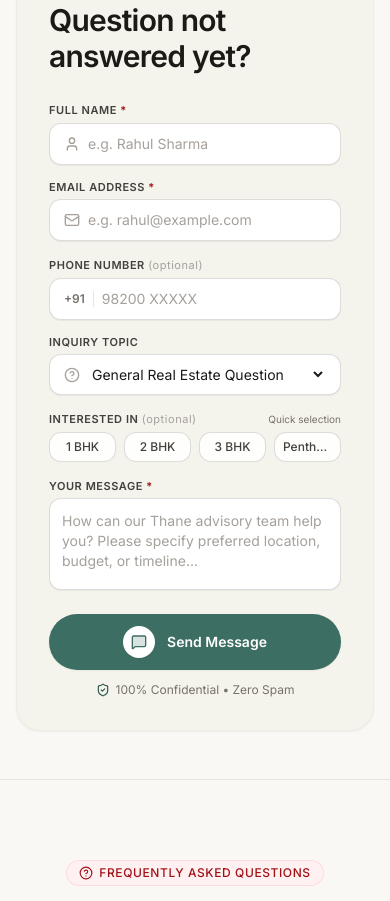
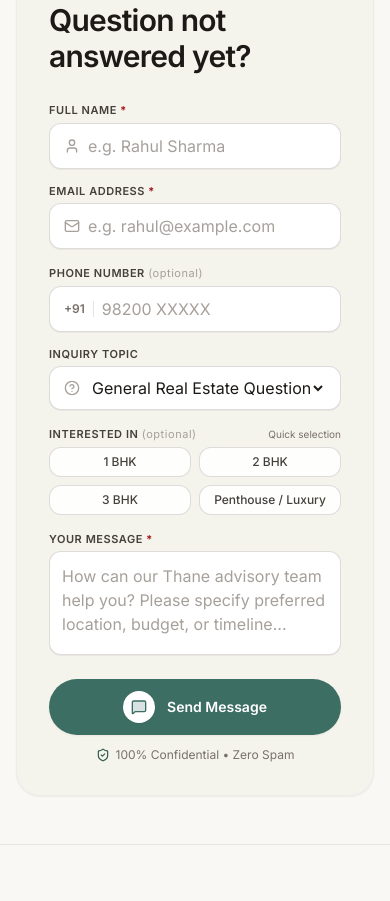
Before and after one commit to bricknbeamrealty/bricknbeamrealty, a Next.js app: page /contact-us in a window 390 px wide. Shown: the part 1080-1981 px from the top of the page. Built offline with nearby package versions, Linux system fonts and the light colour scheme.

Commit message:
fix(responsive): harden mobile layouts, fix iOS input zoom, and align timeline on small viewports

```diff
--- a/src/app/globals.css
+++ b/src/app/globals.css
@@ -8,8 +8,16 @@
 }
 
 /* ==========================================================================
-   LENIS SMOOTH SCROLLING STYLES
+   GLOBAL RESPONSIVE & LENIS SMOOTH SCROLLING STYLES
    ========================================================================== */
+html,
+body {
+  max-width: 100%;
+  overflow-x: hidden;
+  position: relative;
+  -webkit-text-size-adjust: 100%;
+}
+
 html.lenis,
 html.lenis body {
   height: auto;
--- a/src/components/WhatsAppButton.tsx
+++ b/src/components/WhatsAppButton.tsx
@@ -49,7 +49,7 @@ export default function WhatsAppButton() {
             animate={{ opacity: 1, scale: 1, y: 0 }}
             exit={{ opacity: 0, scale: 0.85, y: 15 }}
             transition={{ type: "spring", stiffness: 350, damping: 25 }}
-            className="absolute bottom-16 sm:bottom-20 right-0 w-[310px] sm:w-[350px] rounded-3xl overflow-hidden shadow-[0_20px_60px_rgba(0,0,0,0.6)] border border-black/10 z-50 bg-[#efeae2] font-sans"
+            className="absolute bottom-16 sm:bottom-20 right-0 w-[min(320px,calc(100vw-2.5rem))] sm:w-[350px] rounded-3xl overflow-hidden shadow-[0_20px_60px_rgba(0,0,0,0.6)] border border-black/10 z-50 bg-[#efeae2] font-sans"
           >
             {/* Header: Dark WhatsApp Teal */}
             <div className="bg-[#005c4b] p-4 flex items-center justify-between text-white">
--- a/src/components/contact/ContactUsClient.tsx
+++ b/src/components/contact/ContactUsClient.tsx
@@ -280,7 +280,7 @@ export default function ContactUsClient() {
                                 onChange={handleInputChange}
                                 placeholder="e.g. Rahul Sharma"
                                 required
-                                className="w-full bg-transparent text-stone-900 placeholder:text-stone-400 text-sm outline-none font-normal"
+                                className="w-full bg-transparent text-stone-900 placeholder:text-stone-400 text-base sm:text-sm outline-none font-normal"
                               />
                             </div>
                           </div>
@@ -301,7 +301,7 @@ export default function ContactUsClient() {
                                 onChange={handleInputChange}
                                 placeholder="e.g. rahul@example.com"
                                 required
-                                className="w-full bg-transparent text-stone-900 placeholder:text-stone-400 text-sm outline-none font-normal"
+                                className="w-full bg-transparent text-stone-900 placeholder:text-stone-400 text-base sm:text-sm outline-none font-normal"
                               />
                             </div>
                           </div>
@@ -327,7 +327,7 @@ export default function ContactUsClient() {
                                 onChange={handleInputChange}
                                 placeholder="98200 XXXXX"
                                 maxLength={10}
-                                className="w-full bg-transparent text-stone-900 placeholder:text-stone-400 text-sm outline-none font-normal"
+                                className="w-full bg-transparent text-stone-900 placeholder:text-stone-400 text-base sm:text-sm outline-none font-normal"
                               />
                             </div>
                           </div>
@@ -345,7 +345,7 @@ export default function ContactUsClient() {
                                 name="topic"
                                 value={formData.topic}
                                 onChange={handleInputChange}
-                                className="w-full bg-transparent text-stone-900 text-sm outline-none font-normal cursor-pointer"
+                                className="w-full bg-transparent text-stone-900 text-base sm:text-sm outline-none font-normal cursor-pointer"
                               >
                                 <option value="General Question">General Real Estate Question</option>
                                 <option value="Schedule Site Visit">Schedule VIP Site Visit</option>
@@ -366,7 +366,7 @@ export default function ContactUsClient() {
                           </label>
                           <span className="text-[10px] text-stone-500">Quick selection</span>
                         </div>
-                        <div className="grid grid-cols-4 gap-2">
+                        <div className="grid grid-cols-2 sm:grid-cols-4 gap-2">
                           {["1 BHK", "2 BHK", "3 BHK", "Penthouse / Luxury"].map((chip) => {
                             const isSelected = formData.requirement === chip;
                             return (
@@ -406,7 +406,7 @@ export default function ContactUsClient() {
                               onChange={handleInputChange}
                               placeholder="How can our Thane advisory team help you? Please specify preferred location, budget, or timeline..."
                               required
-                              className="w-full bg-transparent text-stone-900 placeholder:text-stone-400 text-sm outline-none resize-none font-normal"
+                              className="w-full bg-transparent text-stone-900 placeholder:text-stone-400 text-base sm:text-sm outline-none resize-none font-normal"
                             />
                           </div>
                         </div>
--- a/src/components/how-we-work/HowWeWorkClientView.tsx
+++ b/src/components/how-we-work/HowWeWorkClientView.tsx
@@ -390,10 +390,10 @@ export default function HowWeWorkClientView() {
           </div>
 
           {/* Vertical Connected Timeline Track */}
-          <div className="relative max-w-5xl mx-auto pl-6 sm:pl-12 md:pl-20">
+          <div className="relative max-w-5xl mx-auto pl-9 sm:pl-12 md:pl-20">
             {/* The Continuous Vertical Spine */}
             <div
-              className="absolute left-[15px] sm:left-[27px] md:left-[35px] top-6 bottom-16 w-[3px] bg-gradient-to-b from-[#a01115] via-amber-600 to-[#a01115] rounded-full shadow-[0_0_10px_rgba(160,17,21,0.2)]"
+              className="absolute left-[14.5px] sm:left-[27px] md:left-[35px] top-6 bottom-16 w-[3px] bg-gradient-to-b from-[#a01115] via-amber-600 to-[#a01115] rounded-full shadow-[0_0_10px_rgba(160,17,21,0.2)]"
               aria-hidden="true"
             />
 
@@ -416,7 +416,7 @@ export default function HowWeWorkClientView() {
                   >
                     {/* Spine Node Marker */}
                     <div
-                      className={`absolute -left-[30px] sm:-left-[42px] md:-left-[50px] top-5 w-8 h-8 sm:w-11 sm:h-11 rounded-2xl flex items-center justify-center text-white transition-all duration-300 shadow-md ${
+                      className={`absolute -left-[36px] sm:-left-[42px] md:-left-[50px] top-5 w-8 h-8 sm:w-11 sm:h-11 rounded-2xl flex items-center justify-center text-white transition-all duration-300 shadow-md ${
                         isHighlighted
                           ? "bg-[#a01115] ring-4 ring-[#a01115]/25 scale-110 shadow-lg shadow-[#a01115]/30"
                           : "bg-stone-800 group-hover:bg-[#a01115] ring-2 ring-white"
--- a/src/components/properties/PropertiesClientView.tsx
+++ b/src/components/properties/PropertiesClientView.tsx
@@ -358,11 +358,11 @@ export default function PropertiesClientView() {
           </div>
 
           {/* Sort By Dropdown */}
-          <div className="flex items-center gap-2 self-end sm:self-auto">
+          <div className="flex items-center justify-between sm:justify-start w-full sm:w-auto gap-2.5">
             <span className="text-xs text-stone-500 font-medium whitespace-nowrap">
               Sort by:
             </span>
-            <div className="relative">
+            <div className="relative flex-1 sm:flex-none">
               <select
                 value={sortBy}
                 onChange={(e) => {
@@ -371,7 +371,7 @@ export default function PropertiesClientView() {
                     e.target.value as "featured" | "price-asc" | "price-desc" | "possession"
                   );
                 }}
-                className="pl-3 pr-8 py-2 rounded-xl bg-white border border-stone-200 text-xs sm:text-sm font-medium text-stone-700 shadow-xs focus:outline-none focus:ring-2 focus:ring-[#a01115]/30 cursor-pointer appearance-none"
+                className="w-full sm:w-auto pl-3 pr-8 py-2 rounded-xl bg-white border border-stone-200 text-sm font-medium text-stone-700 shadow-xs focus:outline-none focus:ring-2 focus:ring-[#a01115]/30 cursor-pointer appearance-none"
               >
                 <option value="featured">Featured First</option>
                 <option value="price-asc">Price: Low to High</option>
```
Also changed, not shown: src/components/ConsultationModal.tsx (+4 -4 lines), src/components/properties/PropertiesHero.tsx (+5 -5 lines).
